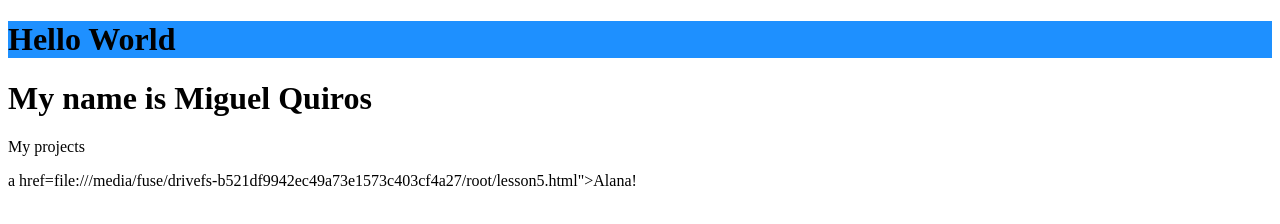
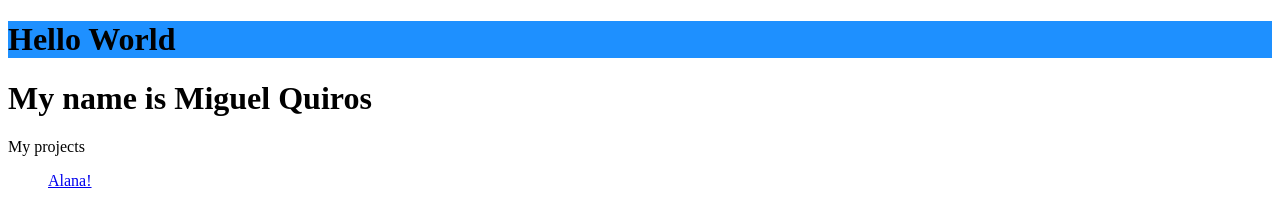
Before and after one commit to MQuirosLearnee/Sophomore-Portfolio, a plain HTML site: page index.html in a window 1280 px wide. Drawn offline with Linux system fonts and the light colour scheme.

Commit message:
Update index.html
 <ul><a href=file:///media/fuse/drivefs-b521df9942ec49a73e1573c403cf4a27/root/lesson5.html">Alana!</a></ul>

```diff
--- a/index.html
+++ b/index.html
@@ -8,7 +8,8 @@
 <p style="background-color:Tomato;"> </p>
 <h1>My name is Miguel Quiros </h1>
 <p>My projects</p>
-a href=file:///media/fuse/drivefs-b521df9942ec49a73e1573c403cf4a27/root/lesson5.html">Alana!</a>
+ <ul><a href=file:///media/fuse/drivefs-b521df9942ec49a73e1573c403cf4a27/root/lesson5.html">Alana!</a></ul>
+
 
 </body>
 </html>
```
